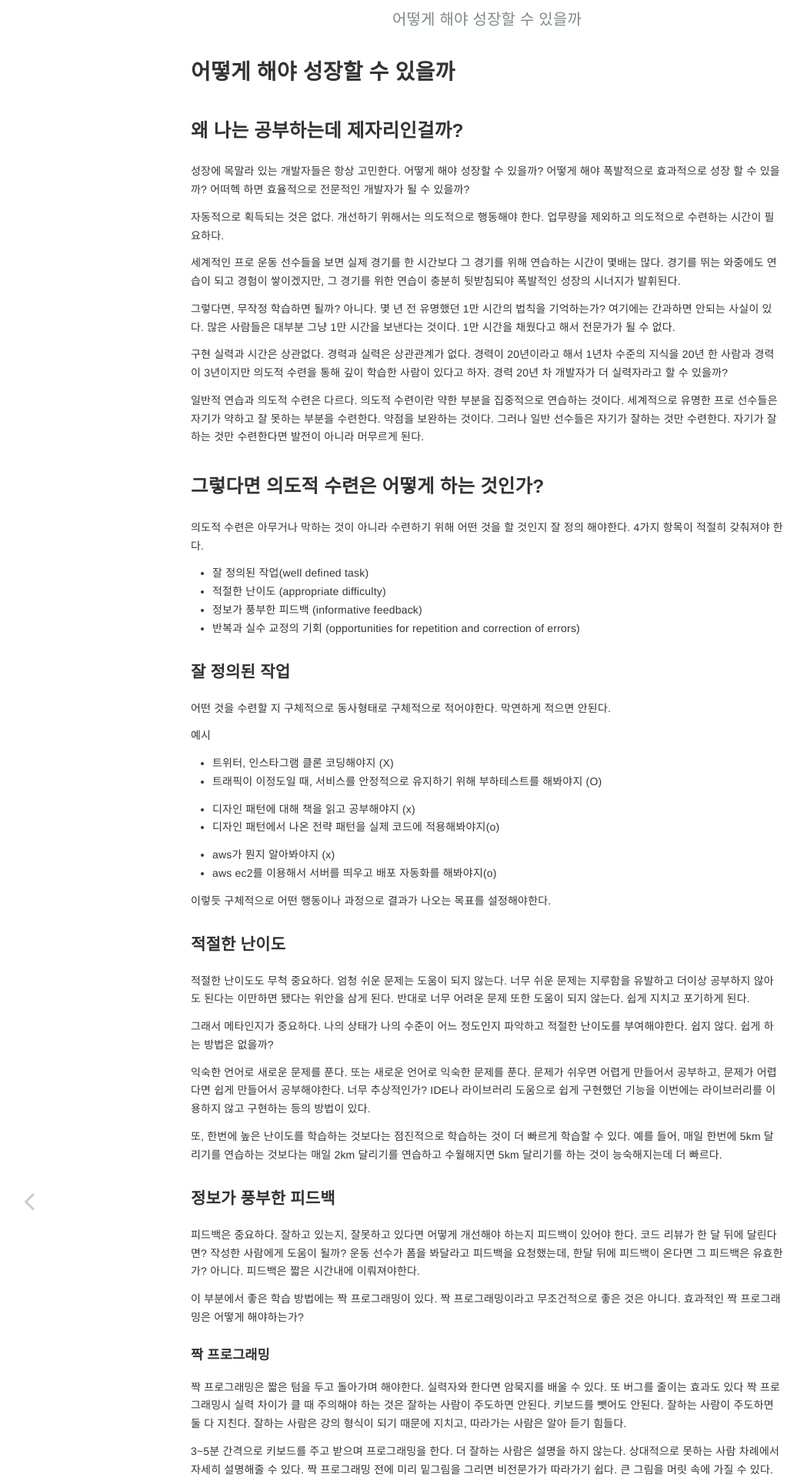
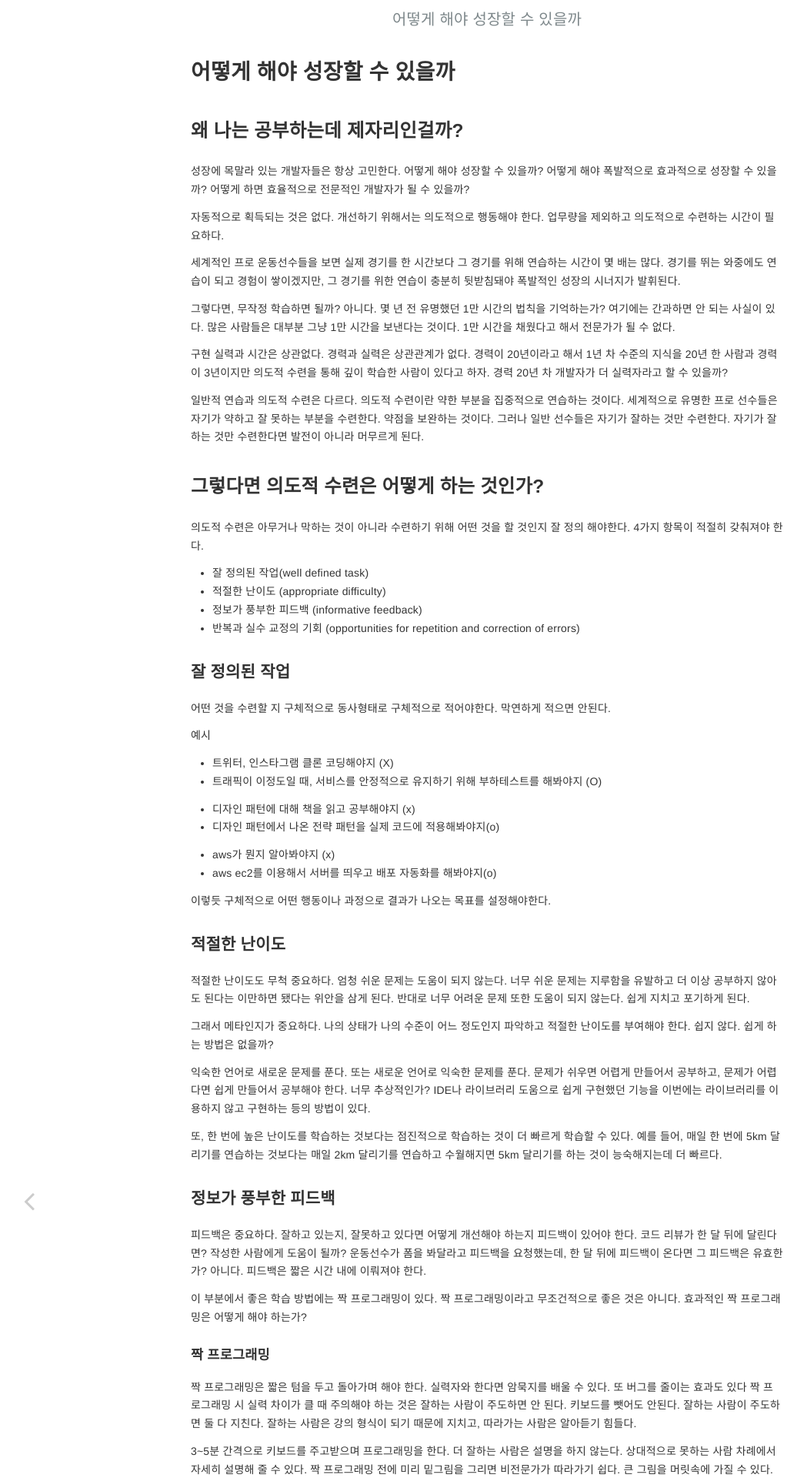
Before and after one commit to kyuwon53/kyuwon53.github.io, a Jekyll site: the page built from _posts/2023-09-06-어떻게 해야 성장할 수 있을까.md, in a window 1280 px wide. Shown: the top 1920 px of the page at 77% size, without its empty margins (7-1056 px from the left). Built offline with Jekyll 4.4.1, drawn with Linux system fonts in a browser that asks for light colours; emoji names are drawn with the system emoji font; comment, search, counter and statistics services are not loaded; part of the change alters nothing that is shown; some of the changed text lies outside the part shown.

Commit message:
맞춤법 교정

```diff
--- a/_posts/2023-09-06-어떻게 해야 성장할 수 있을까.md
+++ b/_posts/2023-09-06-어떻게 해야 성장할 수 있을까.md
@@ -4,17 +4,17 @@ categories: 공부
 ---
 ## 왜 나는 공부하는데 제자리인걸까?
 
-성장에 목말라 있는 개발자들은 항상 고민한다. 어떻게 해야 성장할 수 있을까? 어떻게 해야 폭발적으로 효과적으로 성장 할 수 있을까? 어떠헥 하면 효율적으로 전문적인 개발자가 될 수 있을까?
+성장에 목말라 있는 개발자들은 항상 고민한다. 어떻게 해야 성장할 수 있을까? 어떻게 해야 폭발적으로 효과적으로 성장할 수 있을까? 어떻게 하면 효율적으로 전문적인 개발자가 될 수 있을까?
 
 자동적으로 획득되는 것은 없다. 개선하기 위해서는 의도적으로 행동해야 한다.
 업무량을 제외하고 의도적으로 수련하는 시간이 필요하다.
 
-세계적인 프로 운동 선수들을 보면 실제 경기를 한 시간보다 그 경기를 위해 연습하는 시간이 몇배는 많다.
-경기를 뛰는 와중에도 연습이 되고 경험이 쌓이겠지만, 그 경기를 위한 연습이 충분히 뒷받침되야 폭발적인 성장의 시너지가 발휘된다.
+세계적인 프로 운동선수들을 보면 실제 경기를 한 시간보다 그 경기를 위해 연습하는 시간이 몇 배는 많다.
+경기를 뛰는 와중에도 연습이 되고 경험이 쌓이겠지만, 그 경기를 위한 연습이 충분히 뒷받침돼야 폭발적인 성장의 시너지가 발휘된다.
 
-그렇다면, 무작정 학습하면 될까? 아니다. 몇 년 전 유명했던 1만 시간의 법칙을 기억하는가? 여기에는 간과하면 안되는 사실이 있다. 많은 사람들은 대부분 그냥 1만 시간을 보낸다는 것이다. 1만 시간을 채웠다고 해서 전문가가 될 수 없다.
+그렇다면, 무작정 학습하면 될까? 아니다. 몇 년 전 유명했던 1만 시간의 법칙을 기억하는가? 여기에는 간과하면 안 되는 사실이 있다. 많은 사람들은 대부분 그냥 1만 시간을 보낸다는 것이다. 1만 시간을 채웠다고 해서 전문가가 될 수 없다.
 
-구현 실력과 시간은 상관없다. 경력과 실력은 상관관계가 없다. 경력이 20년이라고 해서 1년차 수준의 지식을 20년 한 사람과
+구현 실력과 시간은 상관없다. 경력과 실력은 상관관계가 없다. 경력이 20년이라고 해서 1년 차 수준의 지식을 20년 한 사람과
 경력이 3년이지만 의도적 수련을 통해 깊이 학습한 사람이 있다고 하자. 경력 20년 차 개발자가 더 실력자라고 할 수 있을까?
 
 일반적 연습과 의도적 수련은 다르다. 의도적 수련이란 약한 부분을 집중적으로 연습하는 것이다.
@@ -47,65 +47,64 @@ categories: 공부
 
 ### 적절한 난이도
 
-적절한 난이도도 무척 중요하다. 엄청 쉬운 문제는 도움이 되지 않는다. 너무 쉬운 문제는 지루함을 유발하고 더이상 공부하지 않아도 된다는 이만하면 됐다는 위안을 삼게 된다. 반대로 너무 어려운 문제 또한 도움이 되지 않는다. 쉽게 지치고 포기하게 된다.
+적절한 난이도도 무척 중요하다. 엄청 쉬운 문제는 도움이 되지 않는다. 너무 쉬운 문제는 지루함을 유발하고 더 이상 공부하지 않아도 된다는 이만하면 됐다는 위안을 삼게 된다. 반대로 너무 어려운 문제 또한 도움이 되지 않는다. 쉽게 지치고 포기하게 된다.
 
-그래서 메타인지가 중요하다. 나의 상태가 나의 수준이 어느 정도인지 파악하고 적절한 난이도를 부여해야한다. 쉽지 않다. 쉽게 하는 방법은 없을까?
+그래서 메타인지가 중요하다. 나의 상태가 나의 수준이 어느 정도인지 파악하고 적절한 난이도를 부여해야 한다. 쉽지 않다. 쉽게 하는 방법은 없을까?
 
-익숙한 언어로 새로운 문제를 푼다. 또는 새로운 언어로 익숙한 문제를 푼다. 문제가 쉬우면 어렵게 만들어서 공부하고, 문제가 어렵다면 쉽게 만들어서 공부해야한다. 너무 추상적인가?
+익숙한 언어로 새로운 문제를 푼다. 또는 새로운 언어로 익숙한 문제를 푼다. 문제가 쉬우면 어렵게 만들어서 공부하고, 문제가 어렵다면 쉽게 만들어서 공부해야 한다. 너무 추상적인가?
 IDE나 라이브러리 도움으로 쉽게 구현했던 기능을 이번에는 라이브러리를 이용하지 않고 구현하는 등의 방법이 있다.
 
-또, 한번에 높은 난이도를 학습하는 것보다는 점진적으로 학습하는 것이 더 빠르게 학습할 수 있다.
-예를 들어, 매일 한번에 5km 달리기를 연습하는 것보다는 매일 2km 달리기를 연습하고 수월해지면 5km 달리기를 하는 것이 능숙해지는데 더 빠르다.
+또, 한 번에 높은 난이도를 학습하는 것보다는 점진적으로 학습하는 것이 더 빠르게 학습할 수 있다.
+예를 들어, 매일 한 번에 5km 달리기를 연습하는 것보다는 매일 2km 달리기를 연습하고 수월해지면 5km 달리기를 하는 것이 능숙해지는데 더 빠르다.
 
 ### 정보가 풍부한 피드백
 
 피드백은 중요하다. 잘하고 있는지, 잘못하고 있다면 어떻게 개선해야 하는지 피드백이 있어야 한다.
 코드 리뷰가 한 달 뒤에 달린다면? 작성한 사람에게 도움이 될까?
-운동 선수가 폼을 봐달라고 피드백을 요청했는데, 한달 뒤에 피드백이 온다면 그 피드백은 유효한가?
-아니다. 피드백은 짧은 시간내에 이뤄져야한다.
+운동선수가 폼을 봐달라고 피드백을 요청했는데, 한 달 뒤에 피드백이 온다면 그 피드백은 유효한가?
+아니다. 피드백은 짧은 시간 내에 이뤄져야 한다.
 
 이 부분에서 좋은 학습 방법에는 짝 프로그래밍이 있다.
-짝 프로그래밍이라고 무조건적으로 좋은 것은 아니다. 효과적인 짝 프로그래밍은 어떻게 해야하는가?
+짝 프로그래밍이라고 무조건적으로 좋은 것은 아니다. 효과적인 짝 프로그래밍은 어떻게 해야 하는가?
 
 #### 짝 프로그래밍
-짝 프로그래밍은 짧은 텀을 두고 돌아가며 해야한다. 실력자와 한다면 암묵지를 배울 수 있다. 또 버그를 줄이는 효과도 있다
-짝 프로그래밍시 실력 차이가 클 때 주의해야 하는 것은 잘하는 사람이 주도하면 안된다. 키보드를 뺏어도 안된다.
-잘하는 사람이 주도하면 둘 다 지친다. 잘하는 사람은 강의 형식이 되기 때문에 지치고, 따라가는 사람은 알아 듣기 힘들다.
+짝 프로그래밍은 짧은 텀을 두고 돌아가며 해야 한다. 실력자와 한다면 암묵지를 배울 수 있다. 또 버그를 줄이는 효과도 있다
+짝 프로그래밍 시 실력 차이가 클 때 주의해야 하는 것은 잘하는 사람이 주도하면 안 된다. 키보드를 뺏어도 안된다.
+잘하는 사람이 주도하면 둘 다 지친다. 잘하는 사람은 강의 형식이 되기 때문에 지치고, 따라가는 사람은 알아듣기 힘들다.
 
-3~5분 간격으로 키보드를 주고 받으며 프로그래밍을 한다. 더 잘하는 사람은 설명을 하지 않는다. 상대적으로 못하는 사람 차례에서 자세히 설명해줄 수 있다. 짝 프로그래밍 전에 미리 밑그림을 그리면 비전문가가 따라가기 쉽다. 큰 그림을 머릿 속에 가질 수 있다.
+3~5분 간격으로 키보드를 주고받으며 프로그래밍을 한다. 더 잘하는 사람은 설명을 하지 않는다. 상대적으로 못하는 사람 차례에서 자세히 설명해 줄 수 있다. 짝 프로그래밍 전에 미리 밑그림을 그리면 비전문가가 따라가기 쉽다. 큰 그림을 머릿속에 가질 수 있다.
 
 
 #### 반복과 실수 교정의 기회
-
-다양한 문제집을 3권 푸느니 같은 문제집을 3번 푸는게 낫다. 같은 걸 다르게 같은 맥락에서 여러번, 조금씩 개선하고 실수도 많이 해봐야한다.
+다양한 문제집을 3권 푸느니 같은 문제집을 3번 푸는 게 낫다. 같은 걸 다르게 같은 맥락에서 여러 번, 조금씩 개선하고 실수도 많이 해봐야 한다.
 
 ## 비효과적인 학습법 & 효과적인 학습법
 
-비효과적인 학습법에는 깜지, 밑줄치기 등이 있다. 같은 자료를 너무 짧은 텀으로 반복적으로 읽는 것도 학습 효과가 떨어진다.
-그렇다면, 효과적인 학습법은 무엇일까? 왜 그런지 질문하고 답해야한다. 같은 문제를 계속 푸는 것이 아니라 살짝식 변경을 가하는 것도 효과가 좋다. 사람의 집중력은 길지 않다. 한가지 과목만 공부하면 초반에는 집중력이 높지만 2~3시간 아니 1시간만 지나도 급격히 효율이 떨어지는 것을 경험해봤을 것이다. 그럴때, 다른 과목으로 환기를 시켜줘야 한다. 프로그래밍 공부도 마찬가지다.
-자바만 미친듯이 4개월 공부하고 그다음 네트워크 4개월 공부하면 자바 공부한거는 이미 머릿 속에서 휘발되어 많이 사라졌을 것이다.
+비효과적인 학습법에는 깜지, 밑줄 치기 등이 있다. 같은 자료를 너무 짧은 텀으로 반복적으로 읽는 것도 학습 효과가 떨어진다.
+그렇다면, 효과적인 학습법은 무엇일까? 왜 그런지 질문하고 답해야 한다. 같은 문제를 계속 푸는 것이 아니라 살짝 식 변경을 가하는 것도 효과가 좋다. 사람의 집중력은 길지 않다. 한 가지 과목만 공부하면 초반에는 집중력이 높지만 2~3시간 아니 1시간만 지나도 급격히 효율이 떨어지는 것을 경험해 봤을 것이다. 그럴 때, 다른 과목으로 환기를 시켜줘야 한다. 프로그래밍 공부도 마찬가지다.
+자바만 미친 듯이 4개월 공부하고 그다음 네트워크 4개월 공부하면 자바 공부한 거는 이미 머릿속에서 휘발되어 많이 사라졌을 것이다.
 
-또, 좋은 학습법에는 시험보기가 있다. 단순히 책을 읽는 행위는 많은 착각을 불러일으킨다. 내가 이 책 내용을 다 알고 있다는 착각에 빠뜨린다. 시험본다는 생각이 머릿 속에 있으면 단순히 책을 읽는 것으로 끝나는 게 아니라, 왜 이렇게 되는지 이해를 하려하고 암기를 하게된다. 책을 눈으로 읽는게 아니라 머리로 읽게된다. 이 또한 분량이 중요하다. 공부 중간 중간 시험을 봐주는 것이 더 효과적이다.
+또, 좋은 학습법에는 시험 보기가 있다. 단순히 책을 읽는 행위는 많은 착각을 불러일으킨다. 내가 이 책 내용을 다 알고 있다는 착각에 빠뜨린다. 시험 본다는 생각이 머릿속에 있으면 단순히 책을 읽는 것으로 끝나는 게 아니라, 왜 이렇게 되는지 이해를 하려 하고 암기를 하게 된다. 책을 눈으로 읽는 게 아니라 머리로 읽게 된다. 이 또한 분량이 중요하다. 공부 중간중간시험을 봐주는 것이 더 효과적이다.
 
 ## 현실
 
 실질적으로 프로그래머들의 일주일간 공부하는 시간은 일주일에 10시간 미만이다. 이 시간에 대부분이 책 읽기와 강의 듣기다.
-반대로 사람들이 가장 투자를 적게한 학습에는 1시간도 학습하지 않았다. 또 경력이 높을수록 학습을 게을리한다.
+반대로 사람들이 가장 투자를 적게 한 학습에는 1시간도 학습하지 않았다. 또 경력이 높을수록 학습을 게을리한다.
 
 - 이미 개발한 프로그램을 더 잘 만들 요량으로 다른 방법으로 처음부터 다시 개발해 보기
 - 이미 개발했고, 기능상 문제가 없지만 리팩터링 등을 통해 코드 구조를 더 개선하거나, 성능상 문제가 없으나 자신만의 더 나은 성능기준을 목표로 개선하기
 - 반복되는 작업을 자동화해서 거기에 드는 시간과 노력, 실수여지를 줄이기
 
-위와 같은 의도적 수련은 실제로 일주일에 1시간도 하지 않는다. 왜? 실수와 다른 사람의 비난, 고정적 사고관에 갇혀 있을 수록 의도적 수련을 하지 못한다.
+위와 같은 의도적 수련은 실제로 일주일에 1시간도 하지 않는다. 왜? 실수와 다른 사람의 비난, 고정적 사고관에 갇혀 있을수록 의도적 수련을 하지 못한다.
 
-평소 나는 어떤 학습을 하고 있는지 생각해보자. 일주일동안 업무 외 학습시간에서 의도적 수련을 한 시간이 얼마인가?
-의도적 수련을 하기 위해 나는 무엇을 하고 있는가? 고민해보자
+평소 나는 어떤 학습을 하고 있는지 생각해 보자. 일주일 동안 업무 외 학습시간에서 의도적 수련을 한 시간이 얼마인가?
+의도적 수련을 하기 위해 나는 무엇을 하고 있는가? 고민해 보자
 
 ## 여담
 
 의도적 수련 그거 어떻게 하는 건데????
 -> [코드숨](https://www.codesoom.com/)에서 경험하세요
-*본 글은 무료 광고를 포함하고 있습니다.
+*본 글은 무료 광고를 포함하고 있습니다. :laughing:
 
-위 내용은 코드숨에서 프로그래밍 심리학 회고시간에 공유 내용을 토대로 저의 개인적인 의견을 첨가하여 작성하였습니다.
-반박시, 코드숨으로 오세요~
+위 내용은 코드숨에서 프로그래밍 심리학 회고 시간에 공유 내용을 토대로 저의 개인적인 의견을 첨가하여 작성하였습니다.
+반박 시, 코드숨으로 오세요~ :laughing:
```
